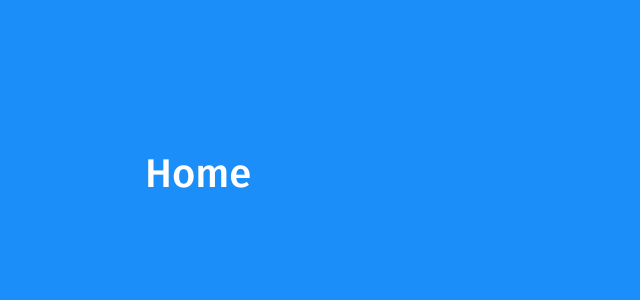
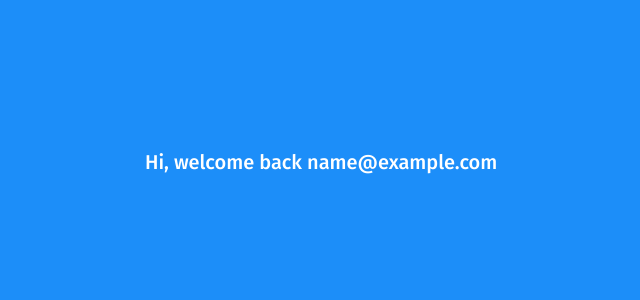
Before and after one commit to BagasDhitya/MyFinance, a React (Create React App) app: page / in a window 1280 px wide. Both pictures are taken after typing "name@example.com", "Sample123" into the empty fields and a click on the button "Submit". Shown: the top 300 px of the page, without its empty margins (395-1035 px from the left). Built offline with nearby package versions, Linux system fonts and the light colour scheme.

Commit message:
passing params

```diff
--- a/src/screens/Home.js
+++ b/src/screens/Home.js
@@ -1,12 +1,13 @@
 import React from "react";
 import { useLocation } from "react-router-dom";
+import "../themes/home.css";
 
 function Home() {
   const location = useLocation();
 
   return (
     <div>
-      <h1>Home</h1>
+      <h5>Hi, welcome back {location.state.email}</h5>
     </div>
   );
 }
--- /dev/null
+++ b/src/themes/home.css
@@ -0,0 +1,12 @@
+body {
+    background:  #1C8EF9!important;
+    min-height: 100vh;
+    display: flex;
+    font-weight: 400;
+    font-family: 'Fira Sans', sans-serif;
+  }
+  h1,h2,h3,h4,h5,h6,label,span {
+      color: white;
+    font-weight: 500;
+    font-family: 'Fira Sans', sans-serif;
+  }
```
